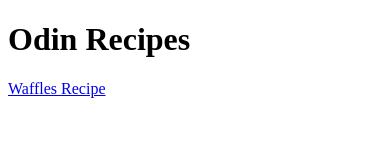
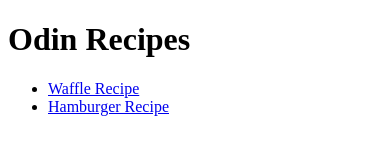
Before and after one commit to Edgars6/odin-recipes, a plain HTML site: page index.html in a window 390 px wide. Drawn offline with Linux system fonts and the light colour scheme.

Commit message:
Created link to hamburger.html

```diff
--- a/index.html
+++ b/index.html
@@ -9,7 +9,11 @@
 <body>
     <h1>Odin Recipes</h1>
 
-    <a href="recipes/waffles.html">Waffles Recipe</a>
+    <ul>
+        <li><a href="recipes/waffles.html">Waffle Recipe</a></li>
+        <li><a href="recipes/hamburger.html">Hamburger Recipe</a></li>
+
+    </ul>
 </body>
 
 </html>
```
